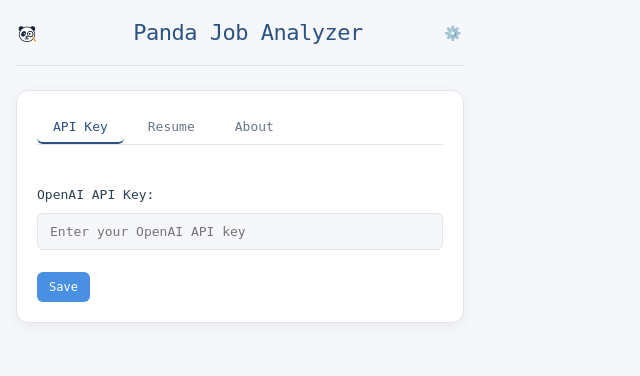
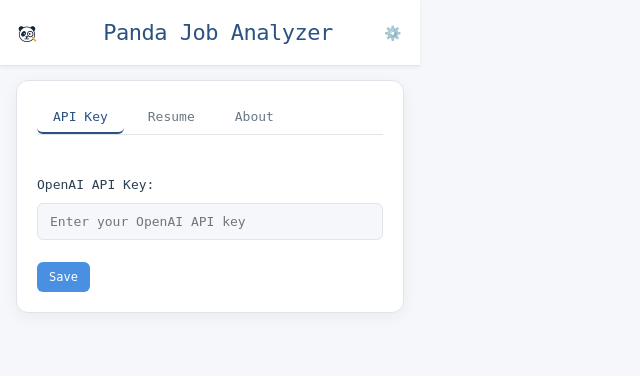
Before and after one commit to octaedro/PandaJobAnalyzer, a website built with webpack: page src/html/popup.html in a window 1280 px wide. Shown: the whole page, without its empty margins (0-640 px from the left). Built offline with nearby package versions, Linux system fonts and the light colour scheme; some packages are replaced by stand-ins of ours; files whose address does not match are found by name.

Commit message:
fix styles

```diff
--- a/src/css/styles.css
+++ b/src/css/styles.css
@@ -21,16 +21,19 @@
 }
 
 body {
-  min-width: 380px;
-  max-width: 480px;
+  width: 420px;
+  min-height: 200px;
+  max-height: 1500px;
   background-color: var(--background-color);
   color: var(--text-color);
   font-size: 14px;
   line-height: 1.5;
+  overflow-y: auto;
 }
 
 .container {
   padding: 16px;
+  padding-top: 80px; /* Space for fixed header */
 }
 
 .hidden {
@@ -41,10 +44,16 @@
 header {
   display: flex;
   align-items: center;
-  margin-bottom: 24px;
-  position: relative;
-  padding-bottom: 16px;
+  position: fixed;
+  top: 0;
+  left: 0;
+  right: 0;
+  width: 420px;
+  background-color: white;
+  z-index: 1000;
+  padding: 16px;
   border-bottom: 1px solid var(--border-color);
+  box-shadow: 0 2px 4px var(--shadow-color);
 }
 
 .header-icon {
--- a/src/js/app.ts
+++ b/src/js/app.ts
@@ -17,6 +17,7 @@
 	hideElement, // Keep needed visibility helpers
 	showMessage as showUIMessage, // Keep show message
 	hideMessage, // Add hide message
+	adjustPopupHeight,
 } from './ui';
 import * as apiKeyManager from './apiKeyManager';
 import * as resumeManager from './resumeManager';
@@ -42,6 +43,9 @@
 
 			// Initialize resume status regardless of API key
 			await resumeManager.initializeResumeStatus(this.elements);
+
+			// Adjust initial popup height
+			setTimeout(() => adjustPopupHeight(), 100);
 
 			if (hasApiKey) {
 				try {
--- a/src/js/ui.ts
+++ b/src/js/ui.ts
@@ -346,6 +346,10 @@
 	}
 
 	showElement(elements.resultsSection);
+
+	// Adjust popup height after rendering results
+	setTimeout(() => adjustPopupHeight(), 100);
+
 	endTimer();
 }
 
@@ -407,6 +411,9 @@
 			contentPane.style.display = 'none';
 		}
 	});
+
+	// Adjust popup height after tab change
+	setTimeout(() => adjustPopupHeight(), 100);
 }
 
 /**
@@ -649,6 +656,9 @@
 			rankingContent.classList.remove('hidden');
 			rankingContent.style.display = 'block';
 		}
+
+		// Adjust popup height after tab change
+		setTimeout(() => adjustPopupHeight(), 100);
 	} else {
 		// Hide ranking tab
 		elements.rankingTabBtn.classList.add('hidden');
@@ -679,4 +689,34 @@
 	}
 }
 
+/**
+ * Adjusts the popup height based on content size
+ */
+export function adjustPopupHeight(): void {
+	// Get the body element
+	const body = document.body;
+
+	// Calculate the content height
+	const contentHeight = body.scrollHeight;
+
+	// Set limits as specified
+	const minHeight = 200;
+	const maxHeight = 1500;
+
+	// Calculate the optimal height
+	let optimalHeight = Math.max(minHeight, Math.min(contentHeight, maxHeight));
+
+	// Add some padding for better appearance
+	optimalHeight += 20;
+
+	// Apply the height
+	body.style.height = `${optimalHeight}px`;
+
+	// Update the header width to match body width
+	const header = document.querySelector('header') as HTMLElement;
+	if (header) {
+		header.style.width = '420px';
+	}
+}
+
 export {};
```
